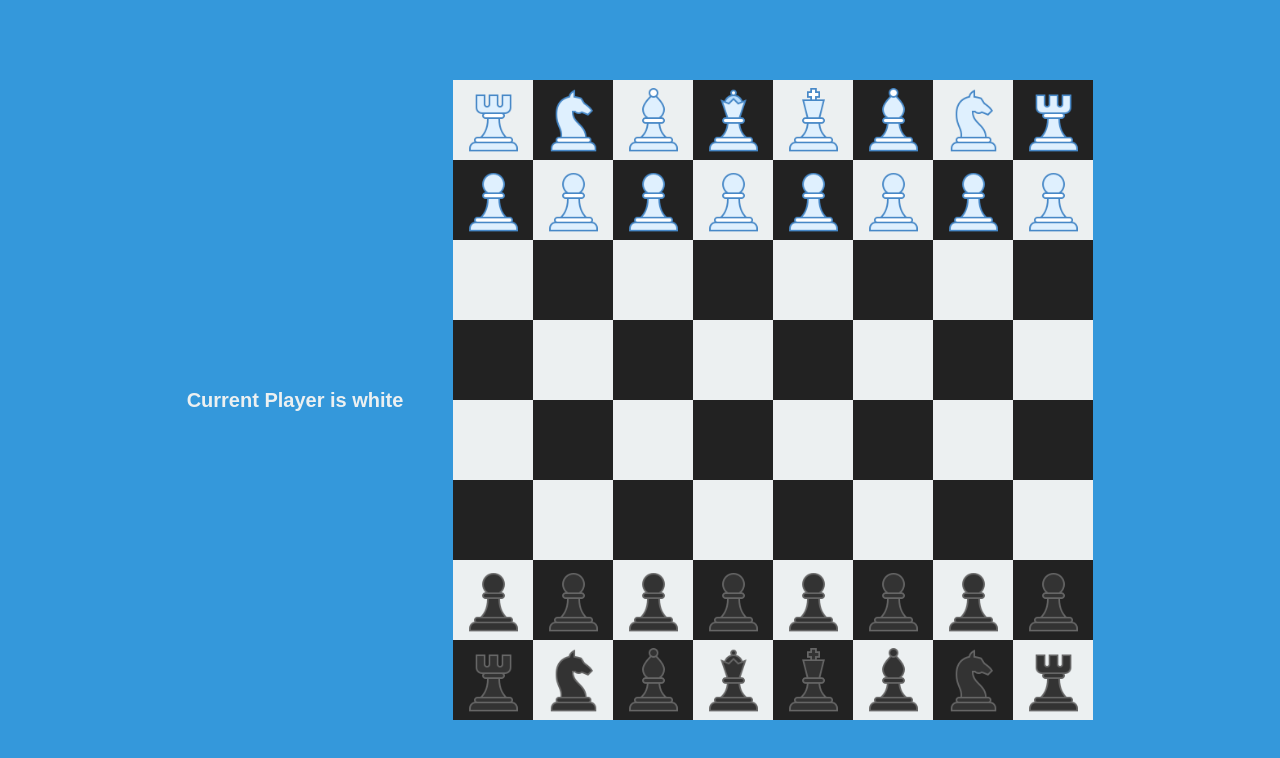
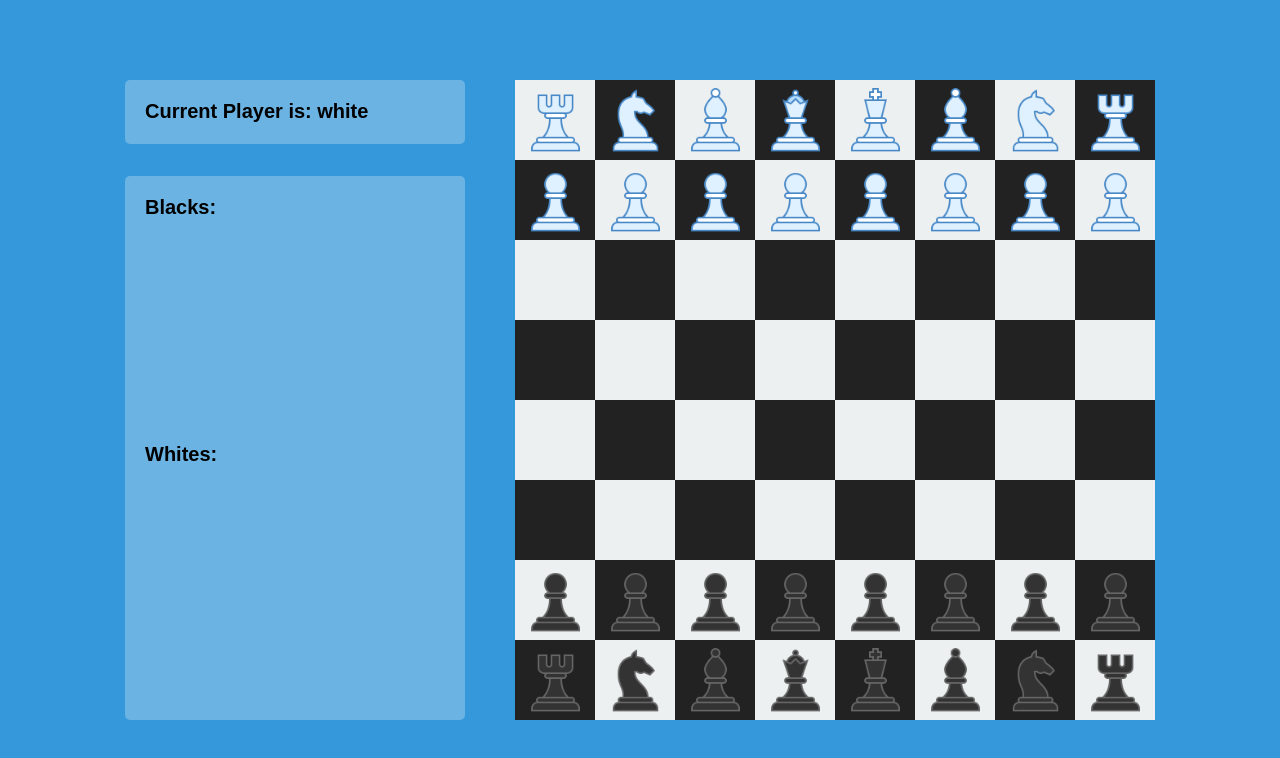
Before and after one commit to nordwaldberg/web-chess, a React (Create React App) app: page / in a window 1280 px wide. Shown: the top 758 px of the page. Built offline with nearby package versions, Linux system fonts and the light colour scheme.

Commit message:
Add lost figures logging

```diff
--- a/src/components/Board/BoardComponent.tsx
+++ b/src/components/Board/BoardComponent.tsx
@@ -4,6 +4,7 @@ import CellComponent from "../Cell/CellComponent";
 import {Board} from "../../models/Board";
 import {Cell} from "../../models/Cell";
 import {Player} from "../../models/Player";
+import LostFigures from "../LostFigures/LostFigures";
 
 interface BoardProps {
     board: Board,
@@ -48,8 +49,12 @@ const BoardComponent: FC<BoardProps> = ({
 
     return (
         <>
-            <div className={styles.infoBoard}>
-                <h2>{`Current Player is ${currentPlayer?.color}`}</h2>
+            <div className={styles.info}>
+                <h2 className={styles.infoBoardTitle}>{`Current Player is: ${currentPlayer?.color}`}</h2>
+                <div className={styles.lostFiguresInfoBoard}>
+                    <LostFigures title={'Blacks:'} figures={board.lostBlackFigures}/>
+                    <LostFigures title={'Whites:'} figures={board.lostWhiteFigures}/>
+                </div>
             </div>
             <div className={styles.board}>
                 {
--- a/src/components/Board/board.module.scss
+++ b/src/components/Board/board.module.scss
@@ -7,11 +7,26 @@
   height: calc($cell-height * 8);
 }
 
-.infoBoard {
-  color: $light-color;
+.info {
+  display: flex;
+  flex-direction: column;
+  justify-content: space-between;
+  height: calc($cell-height * 8);
   margin-right: 50px;
 }
 
-.infoBoard h2{
+.info h2 {
   font-size: $header-font-size;
 }
+
+.infoBoardTitle {
+  height: 10%;
+  padding: 20px;
+  @include glassmorphism;
+}
+
+.lostFiguresInfoBoard {
+  height: 85%;
+  padding: 20px;
+  @include glassmorphism;
+}
--- /dev/null
+++ b/src/components/LostFigures/LostFigures.tsx
@@ -0,0 +1,28 @@
+import React, {FC} from 'react';
+import {Figure} from "../../models/figures-models/Figure";
+import styles from './lost-figures.module.scss';
+
+interface LostFiguresProps {
+    title: string,
+    figures: Figure[],
+}
+
+const LostFigures: FC<LostFiguresProps> = ({ title, figures}) => {
+    return (
+        <div className={styles.lostFigureInfoBoard}>
+            <h2 className={styles.title}>{title}</h2>
+            {figures.map(figure => {
+                return (
+                  <div key={figure.id}
+                       className={styles.lostFigureInfo}
+                  >
+                      {`Player lost ${figure.name}`}
+                      <img src={figure.icon} alt={figure.name}/>
+                  </div>
+                );
+            })}
+        </div>
+    );
+};
+
+export default LostFigures;
--- /dev/null
+++ b/src/components/LostFigures/lost-figures.module.scss
@@ -0,0 +1,22 @@
+@import "src/index.scss";
+
+.lostFigureInfoBoard {
+  height: 45%;
+  width: 300px;
+  margin-bottom: 10px;
+}
+
+.lostFigureInfo {
+  display: flex;
+}
+
+.lostFigureInfo img {
+  height: 20px;
+  width: 20px;
+  align-self: center;
+  margin-left: 10px;
+}
+
+.title {
+  margin-bottom: 20px;
+}
--- a/src/index.scss
+++ b/src/index.scss
@@ -25,3 +25,8 @@ html, body {
 }
 
 #root {}
+
+@mixin glassmorphism {
+    background-color: rgba(236, 240, 241, .3);
+    border-radius: 5px;
+}
--- a/src/models/Board.ts
+++ b/src/models/Board.ts
@@ -6,9 +6,12 @@ import {Bishop} from "./figures-models/Bishop";
 import {Knight} from "./figures-models/Knight";
 import {Rook} from "./figures-models/Rook";
 import {Pawn} from "./figures-models/Pawn";
+import {Figure} from "./figures-models/Figure";
 
 export class Board {
     cells: Cell[][] = [];
+    lostBlackFigures: Figure[] = [];
+    lostWhiteFigures: Figure[] = [];
 
     public InitCells() {
         for (let i = 0; i < 8; i++) {
@@ -46,6 +49,8 @@ export class Board {
     public getCopyOfBoard(): Board {
         const copyBoard = new Board();
         copyBoard.cells = this.cells;
+        copyBoard.lostBlackFigures = this.lostBlackFigures;
+        copyBoard.lostWhiteFigures = this.lostWhiteFigures;
 
         return copyBoard;
     }
--- a/src/models/Cell.ts
+++ b/src/models/Cell.ts
@@ -100,9 +100,20 @@ export class Cell {
         this.figure.cell = this;
     }
 
+    addLostFigure(figure: Figure) {
+        figure.color === Colors.BLACK
+            ? this.board.lostBlackFigures.push(figure)
+            : this.board.lostWhiteFigures.push(figure);
+    }
+
     moveFigure(target: Cell) {
         if (this.figure && this.figure?.canMove(target)) {
             this.figure.moveFigure(target);
+
+            if (target.figure) {
+                this.addLostFigure(target.figure);
+            }
+
             target.setFigure(this.figure);
             this.figure = null;
         }
--- a/src/models/figures-models/Figure.ts
+++ b/src/models/figures-models/Figure.ts
@@ -4,13 +4,13 @@ import {Cell} from "../Cell";
 import {nanoid} from "nanoid";
 
 export enum FiguresNames {
-    FIGURE = 'figure',
-    QUEEN = 'queen',
-    KING = 'king',
-    BISHOP = 'bishop',
-    ROOK = 'rook',
-    KNIGHT = 'knight',
-    PAWN = 'pawn',
+    FIGURE = 'Figure',
+    QUEEN = 'Queen',
+    KING = 'King',
+    BISHOP = 'Bishop',
+    ROOK = 'Rook',
+    KNIGHT = 'Knight',
+    PAWN = 'Pawn',
 }
 
 export class Figure {
```
